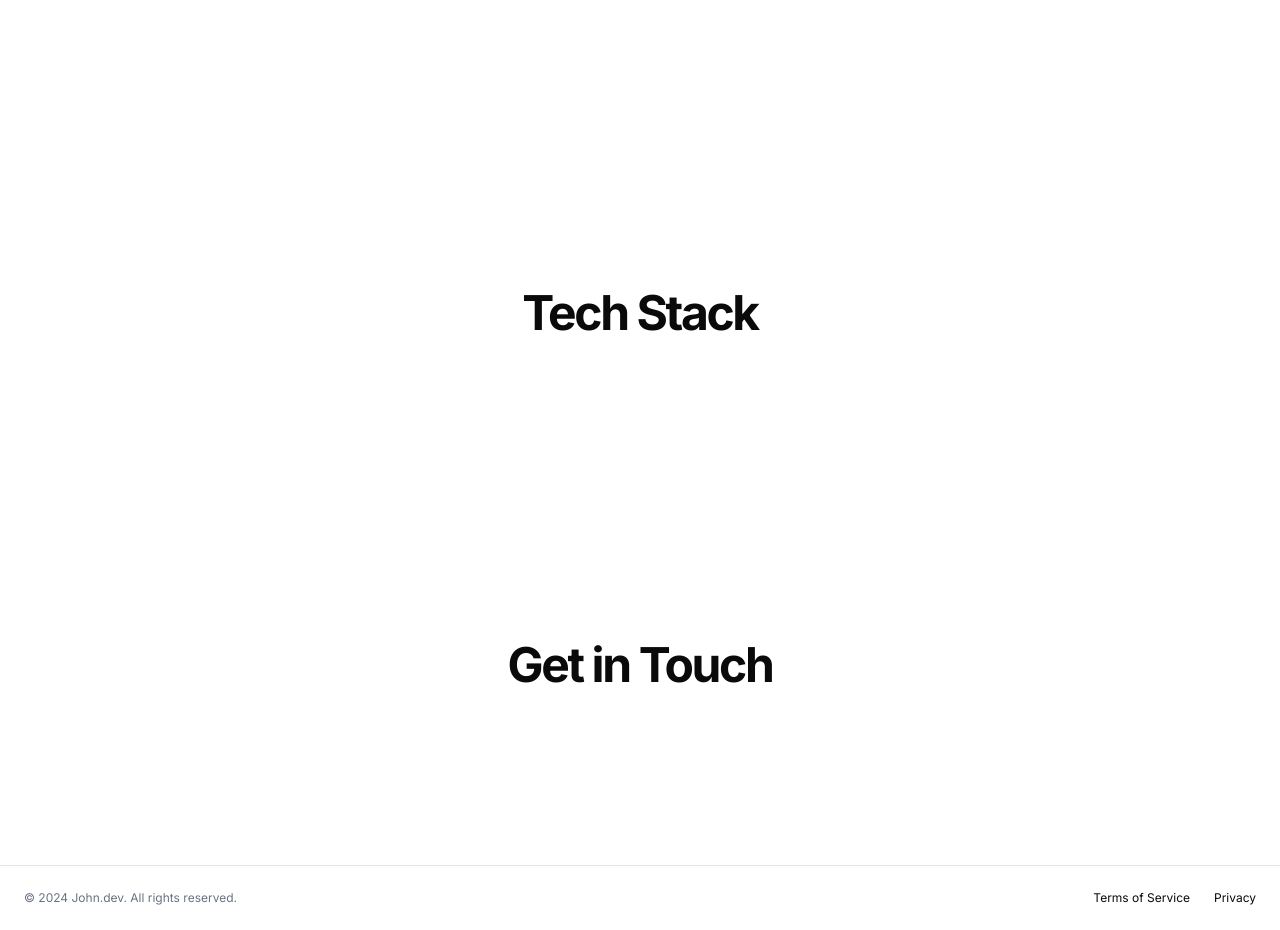
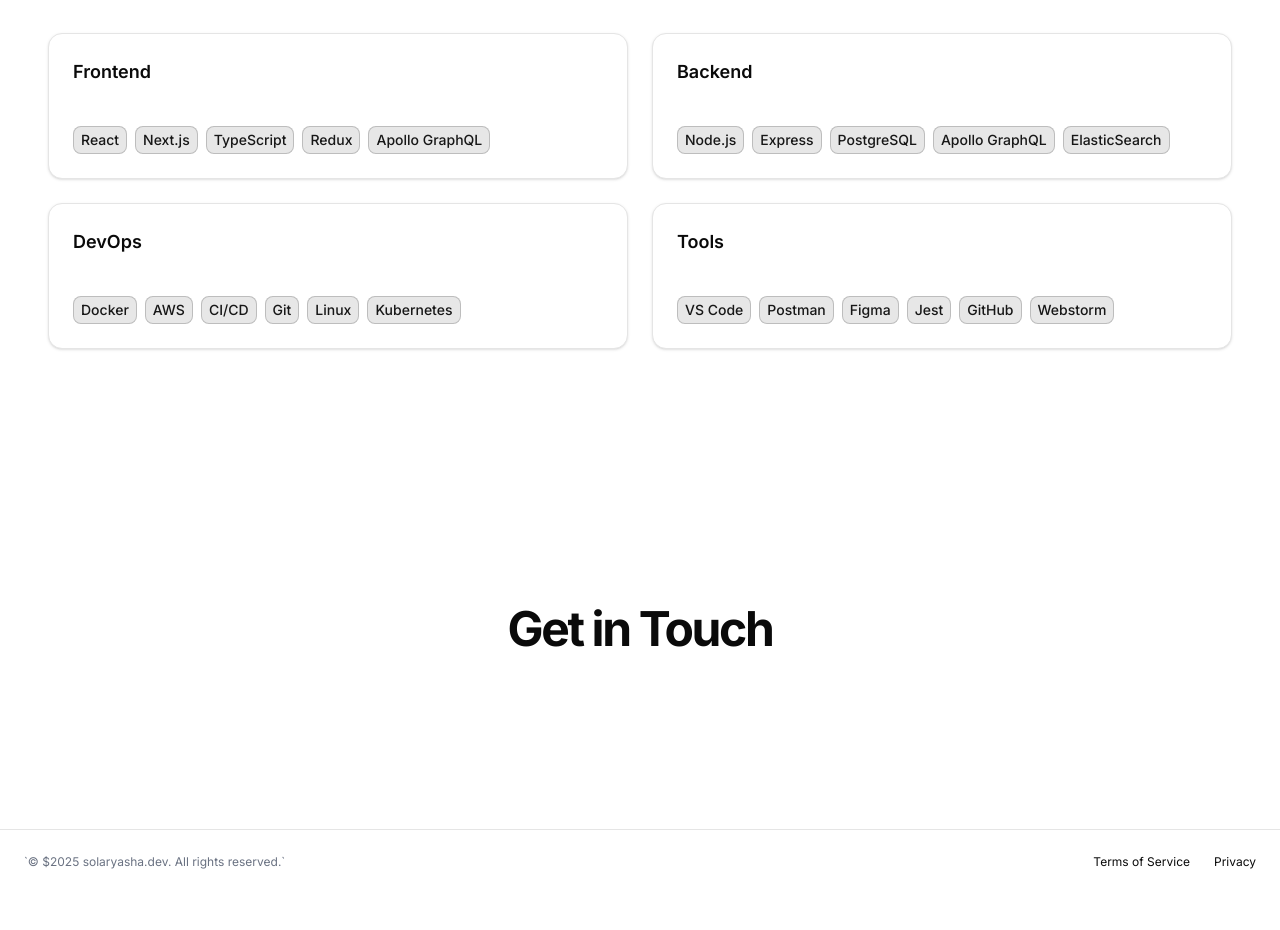
Before and after one commit to solaryasha/portolio-website, a Next.js app: page / in a window 1280 px wide. Shown: the part 680-1610 px from the top of the page. After the commit the page ends 1574 px from the top, so only its background shows below. Built offline with nearby package versions, Linux system fonts and the light colour scheme.

Commit message:
update techstack fields to match my portfolio

```diff
--- a/src/app/page.tsx
+++ b/src/app/page.tsx
@@ -1,9 +1,9 @@
 import { Button } from "@/components/ui/button"
 import { Github, Linkedin, Mail, Twitter } from "lucide-react"
 import Link from "next/link"
+import TechStack from "@/components/tech-stack"
 // import ContactForm from "./components/contact-form"
 // import ProjectCard from "./components/project-card"
-// import TechStack from "./components/tech-stack"
 
 export default function Page() {
   return (
@@ -69,11 +69,11 @@
           </div>
         </section>
 
-        <section id="projects" className="py-12 md:py-24 lg:py-32">
+        {/* <section id="projects" className="py-12 md:py-24 lg:py-32">
           <div className="container px-4 md:px-6">
             <h2 className="text-3xl font-bold tracking-tighter sm:text-4xl md:text-5xl mb-12 text-center">Projects</h2>
             <div className="grid gap-6 md:grid-cols-2 lg:grid-cols-3">
-              {/* <ProjectCard
+              <ProjectCard
                 title="E-commerce Platform"
                 description="A full-stack e-commerce platform built with Next.js, Prisma, and Stripe integration."
                 image="/placeholder.svg?height=400&width=600"
@@ -93,17 +93,17 @@
                 image="/placeholder.svg?height=400&width=600"
                 link="https://github.com"
                 tags={["OpenAI", "Next.js", "TailwindCSS"]}
-              /> */}
+              />
             </div>
           </div>
-        </section>
+        </section> */}
 
         <section className="py-12 md:py-24 lg:py-32">
           <div className="container px-4 md:px-6">
             <h2 className="text-3xl font-bold tracking-tighter sm:text-4xl md:text-5xl mb-12 text-center">
               Tech Stack
             </h2>
-            {/* <TechStack /> */}
+            <TechStack />
           </div>
         </section>
 
@@ -121,7 +121,7 @@
 
       <footer className="border-t">
         <div className="container flex flex-col gap-2 sm:flex-row py-6 w-full shrink-0 items-center px-4 md:px-6">
-          <p className="text-xs text-gray-500 dark:text-gray-400">© 2024 John.dev. All rights reserved.</p>
+          <p className="text-xs text-gray-500 dark:text-gray-400">`© ${new Date().getFullYear()} solaryasha.dev. All rights reserved.`</p>
           <nav className="sm:ml-auto flex gap-4 sm:gap-6">
             <Link className="text-xs hover:underline underline-offset-4" href="#">
               Terms of Service
--- a/src/components/tech-stack.tsx
+++ b/src/components/tech-stack.tsx
@@ -3,19 +3,19 @@
 const technologies = [
   {
     category: "Frontend",
-    skills: ["React", "Next.js", "TypeScript", "TailwindCSS", "Redux", "GraphQL"],
+    skills: ["React", "Next.js", "TypeScript", "Redux", "Apollo GraphQL"],
   },
   {
     category: "Backend",
-    skills: ["Node.js", "Express", "Python", "Django", "PostgreSQL", "MongoDB"],
+    skills: ["Node.js", "Express", "PostgreSQL", "Apollo GraphQL", "ElasticSearch"],
   },
   {
     category: "DevOps",
-    skills: ["Docker", "AWS", "CI/CD", "Git", "Linux", "Nginx"],
+    skills: ["Docker", "AWS", "CI/CD", "Git", "Linux", "Kubernetes"],
   },
   {
     category: "Tools",
-    skills: ["VS Code", "Postman", "Figma", "Jest", "GitHub", "Vercel"],
+    skills: ["VS Code", "Postman", "Figma", "Jest", "GitHub", "Webstorm"],
   },
 ]
 
```
